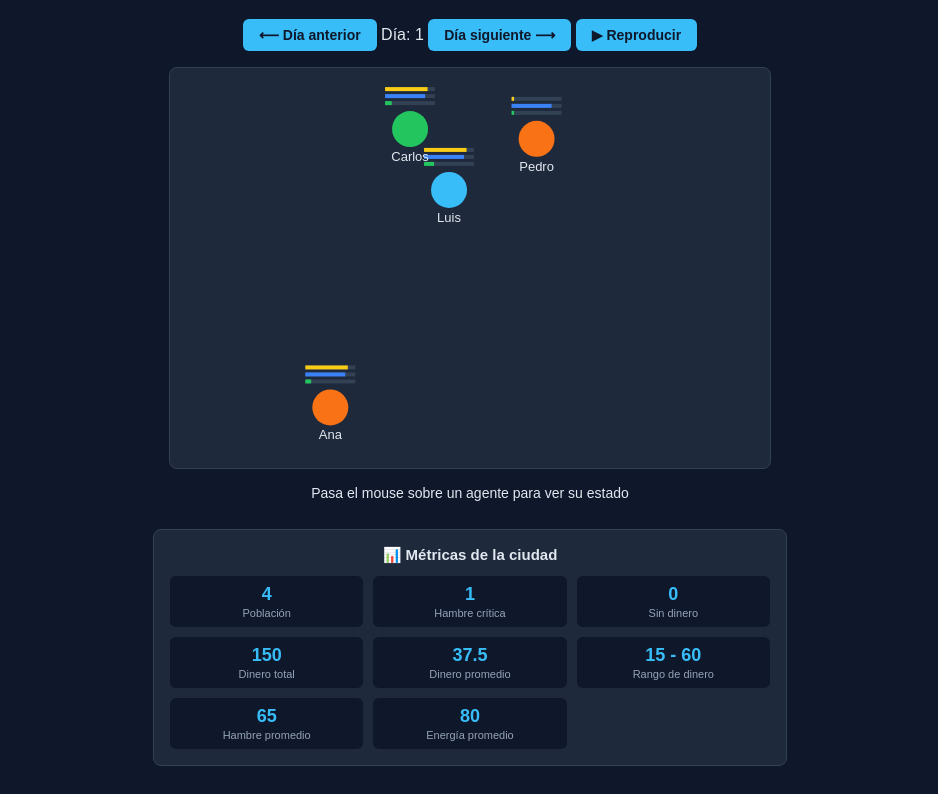
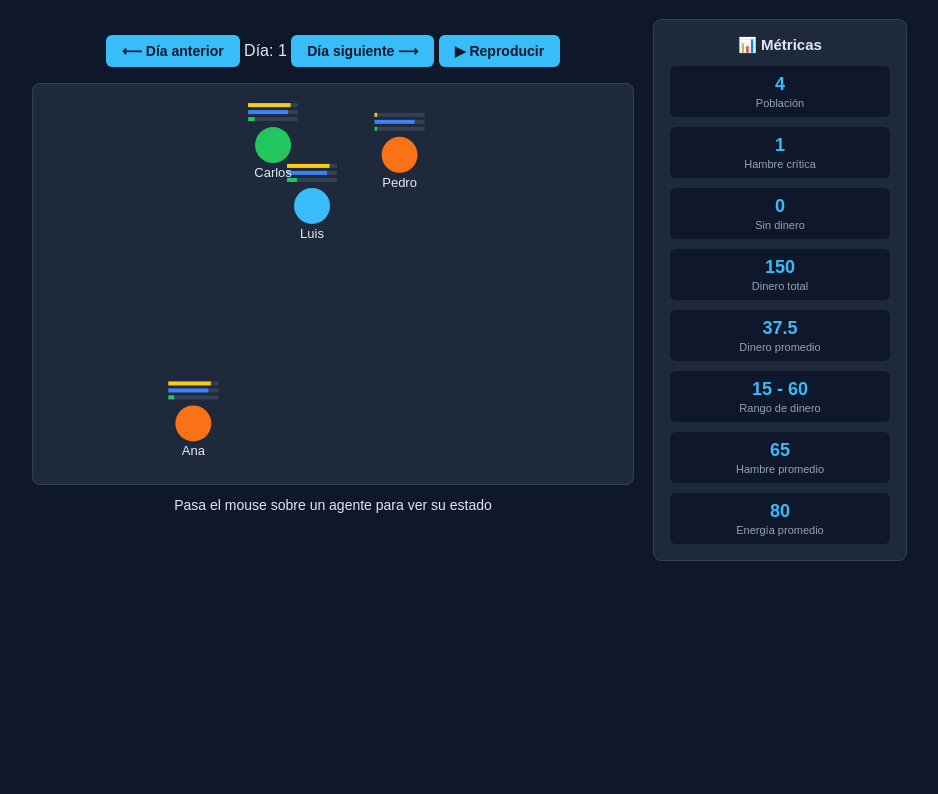
Before and after one commit to garciajaimesluisfernando-afk/neuronal-city, a plain HTML site: page web/index.html in a window 1280 px wide. Shown: the part 90-884 px from the top of the page, without its empty margins (170-1108 px from the left). After the commit the page ends 800 px from the top, so only its background shows below. Drawn offline with Linux system fonts and the light colour scheme.

Commit message:
Fix layout bug: metrics panel shifting on long tooltip text

```diff
--- a/web/index.html
+++ b/web/index.html
@@ -15,6 +15,21 @@
       background: #1e293b;
       border: 1px solid #334155;
       border-radius: 8px;
+    }
+    #contenedorPrincipal {
+      display: flex;
+      gap: 20px;
+      justify-content: center;
+      align-items: flex-start;
+      flex-wrap: wrap;
+      max-width: 900px;
+      margin: 0 auto;
+
+    #columnaCanvas {
+      display: flex;
+      flex-direction: column;
+      align-items: center;
+      width: 600px; /* mismo ancho que el canvas, evita que el layout se mueva */
     }
     #controles {
       margin: 16px 0;
@@ -36,10 +51,11 @@
       margin-top: 12px;
       min-height: 24px;
       font-size: 14px;
+      width: 100%;
+      word-wrap: break-word; /* si el texto es muy largo, salta de línea en vez de estirar el layout */
     }
     #panelMetricas {
-      max-width: 600px;
-      margin: 20px auto 0;
+      width: 220px;
       background: #1e293b;
       border: 1px solid #334155;
       border-radius: 8px;
@@ -53,7 +69,7 @@
     }
     #metricasGrid {
       display: grid;
-      grid-template-columns: repeat(3, 1fr);
+      grid-template-columns: 1fr;
       gap: 10px;
       font-size: 13px;
     }
@@ -78,6 +94,9 @@
 <body>
 
   <h1>🏙️ NEURONAL-CITY</h1>
+
+  <div id="contenedorPrincipal">
+    <div id="columnaCanvas">
       <div id="controles">
         <button id="btnAnterior">⟵ Día anterior</button>
         <span id="diaActual">Día: -</span>
@@ -87,10 +106,12 @@
 
       <canvas id="lienzo" width="600" height="400"></canvas>
       <div id="info">Pasa el mouse sobre un agente para ver su estado</div>
+    </div>
 
     <div id="panelMetricas">
-    <h3>📊 Métricas de la ciudad</h3>
+      <h3>📊 Métricas</h3>
       <div id="metricasGrid"></div>
+    </div>
   </div>
 
   <script>
@@ -103,19 +124,15 @@
     let indiceActual = 0;
     let posiciones = []; // {x, y, radio, agente} para detectar mouse encima
 
-    // Un color distinto por profesión, para diferenciar a simple vista
     const COLOR_POR_PROFESION = {
       mesero: "#f97316",
       repartidor: "#22c55e",
       programador: "#38bdf8",
     };
 
-    // Techo visual para la barra de dinero (el dinero real no tiene límite,
-    // pero la barra sí necesita uno para poder dibujarse)
     const DINERO_MAX_VISUAL = 300;
-
     const RADIO_AGENTE = 18;
-    const MARGEN = 50; // para que ni el círculo ni las barras se corten con el borde
+    const MARGEN = 50;
 
     function posicionAleatoria() {
       return {
@@ -133,15 +150,12 @@
     function dibujarBarra(x, y, valor, valorMax, color, ancho) {
       const alto = 4;
       const proporcion = Math.min(1, Math.max(0, valor / valorMax));
-
-      // Fondo de la barra (vacío)
       ctx.fillStyle = "#334155";
       ctx.fillRect(x - ancho / 2, y, ancho, alto);
-
-      // Relleno según el valor actual
       ctx.fillStyle = color;
       ctx.fillRect(x - ancho / 2, y, ancho * proporcion, alto);
     }
+
     function dibujarMetricas(metricas) {
       const grid = document.getElementById("metricasGrid");
       if (!metricas) {
@@ -189,19 +203,16 @@
         const { x, y } = posicionAleatoria();
         const color = COLOR_POR_PROFESION[agente.profesion] || "#e2e8f0";
 
-        // Círculo del agente
         ctx.beginPath();
         ctx.arc(x, y, RADIO_AGENTE, 0, Math.PI * 2);
         ctx.fillStyle = color;
         ctx.fill();
 
-        // Nombre debajo del círculo
         ctx.fillStyle = "#e2e8f0";
         ctx.font = "13px sans-serif";
         ctx.textAlign = "center";
         ctx.fillText(agente.nombre, x, y + RADIO_AGENTE + 14);
 
-        // Tres barras arriba del círculo: hambre (amarilla), energía (azul), dinero (verde)
         const yBarraHambre = y - RADIO_AGENTE - 24;
         const yBarraEnergia = y - RADIO_AGENTE - 17;
         const yBarraDinero = y - RADIO_AGENTE - 10;
@@ -243,7 +254,6 @@
       dibujarDia(indiceActual - 1);
     });
 
-    // --- Reproducción automática ---
     const btnAutoplay = document.getElementById("btnAutoplay");
     let intervaloAutoplay = null;
 
```
Lines whose indentation alone changed are shown as unchanged.
